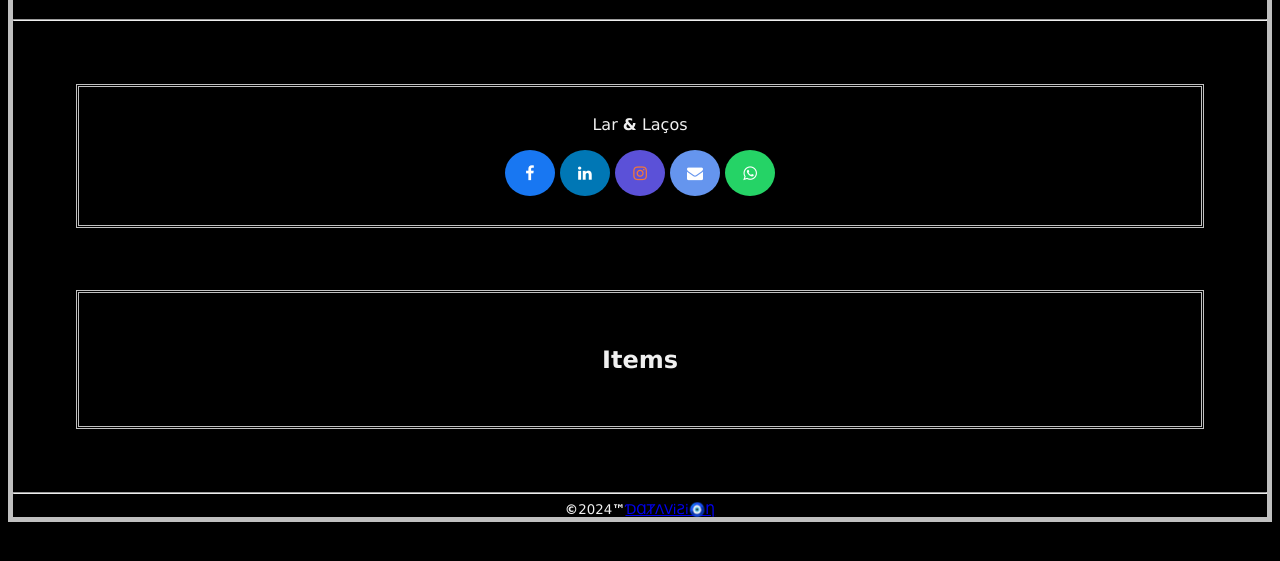
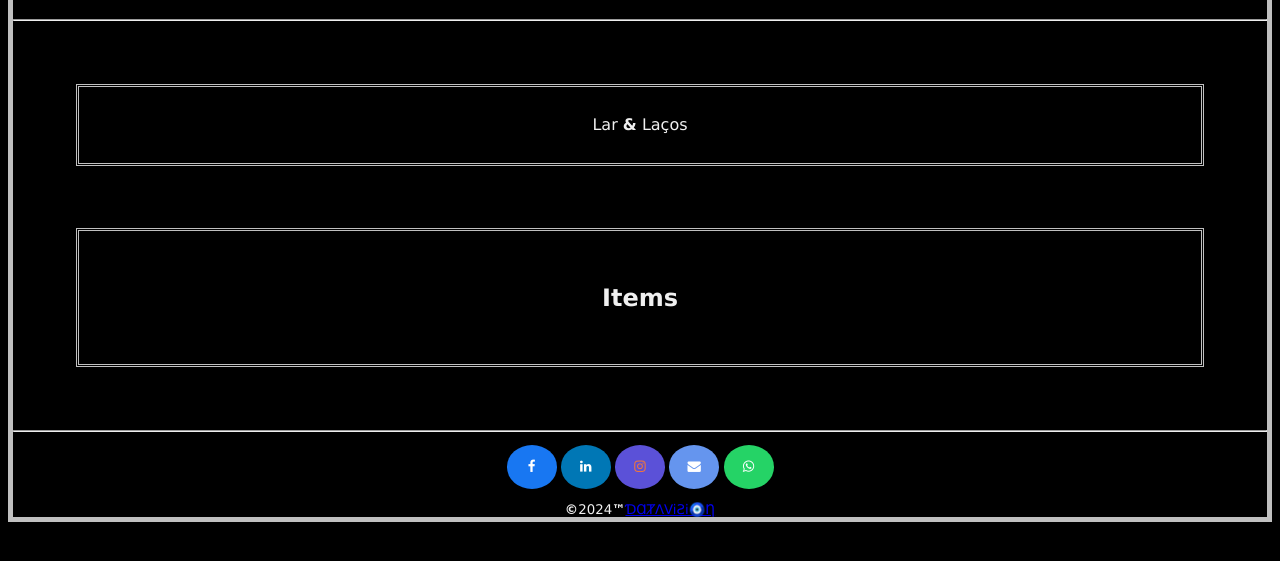
Before and after one commit to larelacos/larelacos.github.io, a plain HTML site: page index.html in a window 1280 px wide. Shown: the part 115-676 px from the top of the page. Drawn offline with Linux system fonts and the light colour scheme.

Commit message:
index.html

```diff
--- a/index.html
+++ b/index.html
@@ -16,15 +16,7 @@
 		<article>
 			<section>
 	<p class=center>Lar <span id=bold>&</span> Laços</p>
-	<!-- Social Media Icon library -->
-    	<link rel=stylesheet href=https://cdnjs.cloudflare.com/ajax/libs/font-awesome/4.7.0/css/font-awesome.min.css>
-    	<!--  Font AweSome Icons -->
-    	<p class=center><a href=https://www.facebook.com/   class='fa fa-facebook'  target=_blank></a>
-                		<a href=https://www.linkedin.com/   class='fa fa-linkedin'  target=_blank></a>
-                    	<a href=https://instagram.com/      class='fa fa-instagram' target=_blank></a>
-                    	<a href=mailto:                     class='fa fa-envelope'  target=_blank></a>
-                    	<a href=https://wa.me/              class='fa fa-whatsapp'  target=_blank></a></p>
-        	</section>
+			</section>
 		</article>
 	</div>
 	<div>
@@ -36,7 +28,17 @@
 	</div>
 	<div>
 	<hr>
-	<footer class=center><span id=bold>©</span>2024<span id=bold>™</span><a href=https://datavision.com/>ƊⱭȾɅViƧi🧿Ƞ</a></footer>
+	<footer class=center>
+		<!-- Social Media Icon library -->
+    	<link rel=stylesheet href=https://cdnjs.cloudflare.com/ajax/libs/font-awesome/4.7.0/css/font-awesome.min.css>
+    	<!--  Font AweSome Icons -->
+    	<p class=center><a href=https://www.facebook.com/   class='fa fa-facebook'  target=_blank></a>
+                		<a href=https://www.linkedin.com/   class='fa fa-linkedin'  target=_blank></a>
+                    	<a href=https://instagram.com/      class='fa fa-instagram' target=_blank></a>
+                    	<a href=mailto:                     class='fa fa-envelope'  target=_blank></a>
+                    	<a href=https://wa.me/              class='fa fa-whatsapp'  target=_blank></a></p>
+        <span id=bold>©</span>2024<span id=bold>™</span><a href=https://datavision.com/>ƊⱭȾɅViƧi🧿Ƞ</a>
+	</footer>
 	</div>
 </body>
 </html>
```
